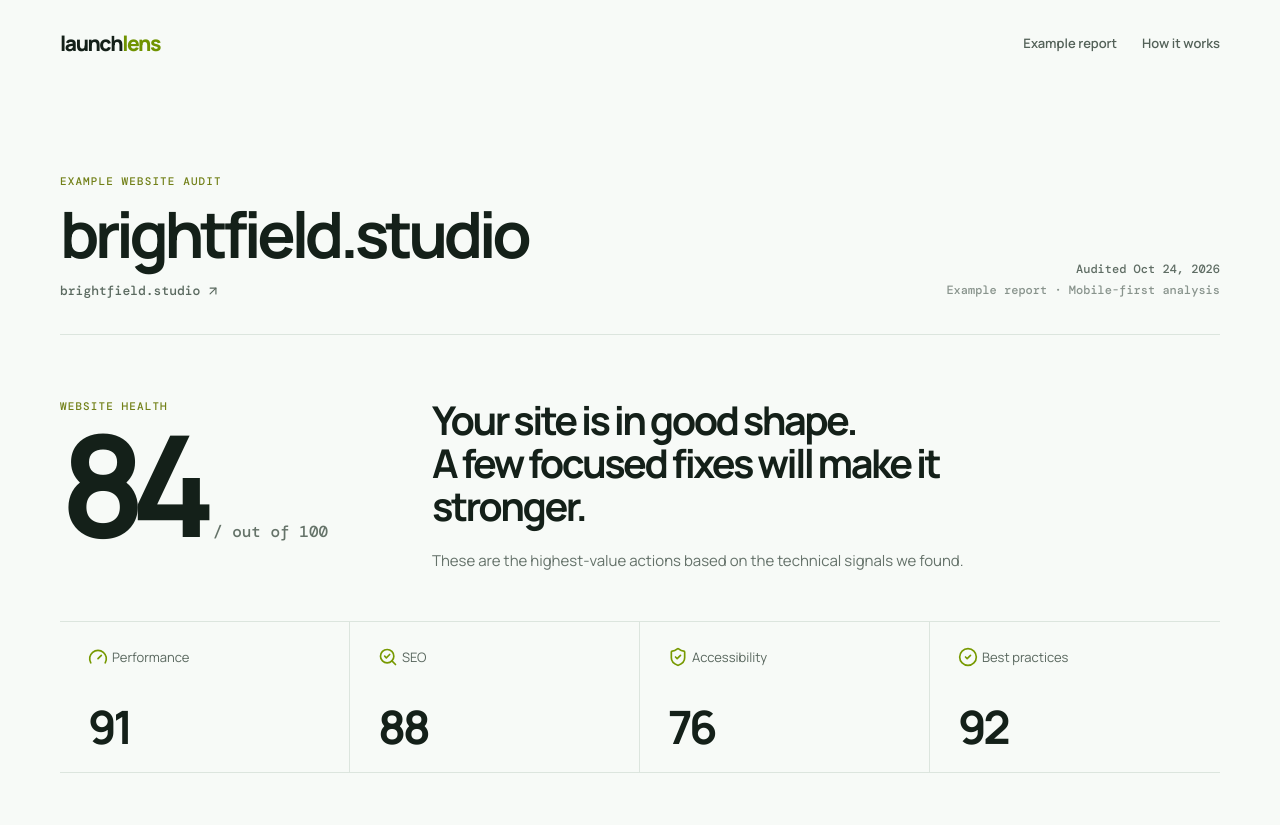
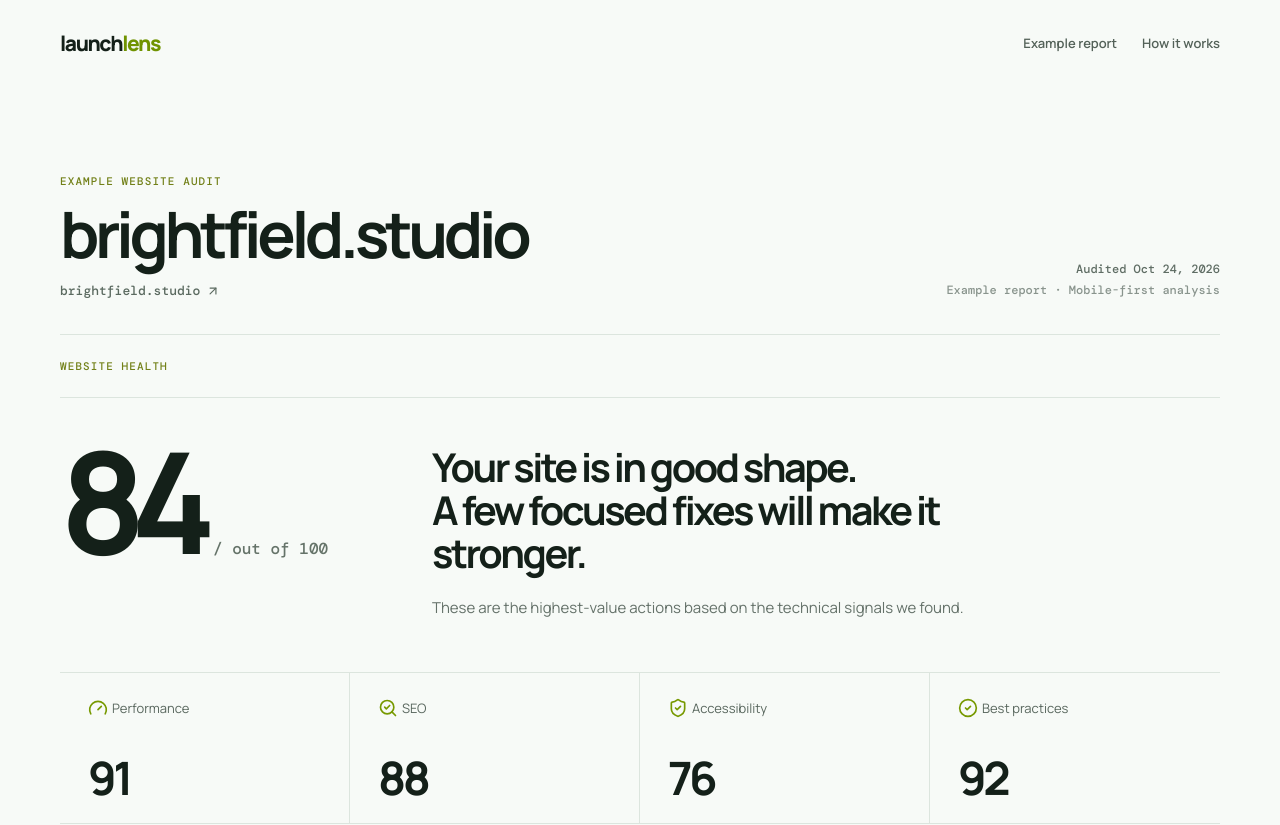
Before and after one commit to script-amv/launchlens, a Next.js app: page /example in a window 1280 px wide. Shown: the top 825 px of the page. Built offline with nearby package versions, Linux system fonts and the light colour scheme.

Commit message:
fix: restructure website health overview

```diff
--- a/src/app/report.css
+++ b/src/app/report.css
@@ -1,6 +1,7 @@
 .example-metric-rail{grid-template-columns:repeat(4,1fr)}
 .example-health-score .kicker{margin-bottom:16px;font:500 11px 'DM Mono',monospace;text-transform:uppercase;letter-spacing:.1em;color:#728018}
 .score-value{display:flex;align-items:baseline;gap:12px;white-space:nowrap}.example-health-score strong{line-height:.78}.example-health-score span{margin:0;font:500 16px 'DM Mono',monospace;color:#657369}
+.example-overview{display:block;padding:0}.overview-kicker{margin:0;padding:24px 0;border-bottom:1px solid var(--line)}.example-overview-body{display:grid;grid-template-columns:300px minmax(0,1fr);gap:72px;padding:48px 0 52px;align-items:start}.example-health-copy{align-self:start}
 .example-metric-rail div{min-height:150px;padding:25px 28px;grid-template-columns:24px 1fr;grid-template-rows:auto 1fr}.example-metric-rail svg{align-self:center}.example-metric-rail span{align-self:center}.example-metric-rail strong{align-self:end}
 .example-health-copy h2{white-space:pre-line}
 .report-view-actions{display:flex;justify-content:flex-end;padding-top:24px;margin-bottom:-15px}
@@ -8,4 +9,4 @@
 .audit-screenshot h2{font-size:clamp(30px,3.4vw,45px);letter-spacing:-.065em;line-height:1.05;margin:0}
 .audit-screenshot p:not(.kicker){color:var(--muted);font-size:14px;line-height:1.7;margin:18px 0 0}
 .audit-screenshot img{width:280px;border:7px solid var(--ink);border-radius:26px;justify-self:end}
-@media(max-width:760px){.example-health-score span{font-size:13px}.example-metric-rail{grid-template-columns:1fr 1fr}.example-metric-rail div{padding:20px}.example-metric-rail div:nth-child(2){border-right:0}.example-metric-rail div:nth-child(n+3){border-bottom:0}.report-view-actions{justify-content:flex-start;margin:0}.audit-screenshot{grid-template-columns:1fr;gap:30px;padding-top:55px}.audit-screenshot img{justify-self:start}}
+@media(max-width:760px){.example-overview-body{grid-template-columns:1fr;gap:34px;padding:38px 0}.example-health-score span{font-size:13px}.example-metric-rail{grid-template-columns:1fr 1fr}.example-metric-rail div{padding:20px}.example-metric-rail div:nth-child(2){border-right:0}.example-metric-rail div:nth-child(n+3){border-bottom:0}.report-view-actions{justify-content:flex-start;margin:0}.audit-screenshot{grid-template-columns:1fr;gap:30px;padding-top:55px}.audit-screenshot img{justify-self:start}}
--- a/src/components/audit-report-view.tsx
+++ b/src/components/audit-report-view.tsx
@@ -10,7 +10,7 @@ export function AuditReportView({ report, example = false }: { report: AuditRepo
   return <article className="example-report-page shell">
     <header className="example-masthead"><div><p className="kicker">{example ? "Example website audit" : report.source === "pagespeed" ? "Live Google Lighthouse audit" : "Technical website audit"}</p><h1>{report.hostname}</h1><a href={report.url} target="_blank" rel="noreferrer" className="example-url">{report.url.replace(/^https?:\/\//, "")} <ArrowUpRight size={14}/></a></div><p>Audited {formatDate(report.createdAt)}<br /><span>{example ? "Example report · Mobile-first analysis" : `Available until ${formatDate(report.expiresAt)}`}</span></p></header>
     {!example && <div className="report-view-actions"><ReportActions /></div>}
-    <section className="example-overview"><div className="example-health-score"><p className="kicker">Website health</p><div className="score-value"><strong>{report.overallScore}</strong><span>/ out of 100</span></div></div><div className="example-health-copy"><h2>{report.overallScore >= 80 ? "Your site is in good shape.\nA few focused fixes will make it stronger." : "Your site has a clear path to improvement."}</h2><p>{report.findings.length ? "These are the highest-value actions based on the technical signals we found." : "The baseline checks passed. Keep monitoring performance as your site changes."}</p></div></section>
+    <section className="example-overview"><p className="kicker overview-kicker">Website health</p><div className="example-overview-body"><div className="example-health-score"><div className="score-value"><strong>{report.overallScore}</strong><span>/ out of 100</span></div></div><div className="example-health-copy"><h2>{report.overallScore >= 80 ? "Your site is in good shape.\nA few focused fixes will make it stronger." : "Your site has a clear path to improvement."}</h2><p>{report.findings.length ? "These are the highest-value actions based on the technical signals we found." : "The baseline checks passed. Keep monitoring performance as your site changes."}</p></div></div></section>
     <section className="example-metric-rail" aria-label="Audit category scores">{Object.entries(report.categories).map(([key, category]) => { const Icon = labels[key as keyof typeof labels]; return <div key={key}><Icon size={20}/><span>{category.label}</span><strong>{category.score}</strong></div>; })}</section>
     <section className="example-priorities"><div className="example-section-heading"><p className="kicker">Where to start</p><h2>{report.findings.length ? "Your highest-impact actions" : "No priority actions found"}</h2><p>{report.findings.length ? "Start here for the clearest improvement to your visitors’ experience." : "The automated baseline checks passed for this page."}</p></div>{report.findings.length > 0 && <ol>{report.findings.map((finding, index) => <li key={finding.id}><span className="priority-number">0{index + 1}</span><div className="priority-content"><div><span className="impact-label">{impact[finding.severity]}</span><h3>{finding.title}</h3></div><p>{finding.detail}</p><div className="priority-action"><CheckCircle2 size={16}/>{finding.action}</div></div></li>)}</ol>}</section>
     <div className="example-evidence-grid"><section className="example-evidence"><p className="kicker">Core Web Vitals</p><h2>Mobile experience.</h2><div className="vitals">{Object.entries(report.metrics).map(([key, value]) => <div key={key}><strong>{value || "—"}</strong><span>{key.toUpperCase()}</span><small>{metricHelp[key as keyof typeof metricHelp]}</small></div>)}</div><p className="source-note">{report.source === "pagespeed" ? "Lighthouse lab data on a simulated mobile connection." : "Add a Google PageSpeed API key to show measured lab metrics."}</p></section><section className="example-evidence technical"><p className="kicker">Technical snapshot</p><h2>What we detected.</h2><dl><div><dt>HTTPS</dt><dd>{report.metadata.hasHttps ? <><CheckCircle2 size={15}/> Enabled</> : "Not detected"}</dd></div><div><dt>Page title</dt><dd>{report.metadata.title ? "Present" : "Missing"}</dd></div><div><dt>Canonical URL</dt><dd>{report.metadata.hasCanonical ? "Present" : "Missing"}</dd></div><div><dt>robots.txt</dt><dd>{report.metadata.hasRobots ? "Found" : "Not found"}</dd></div><div><dt>Sitemap</dt><dd>{report.metadata.hasSitemap ? "Found" : "Not found"}</dd></div></dl></section></div>
```
